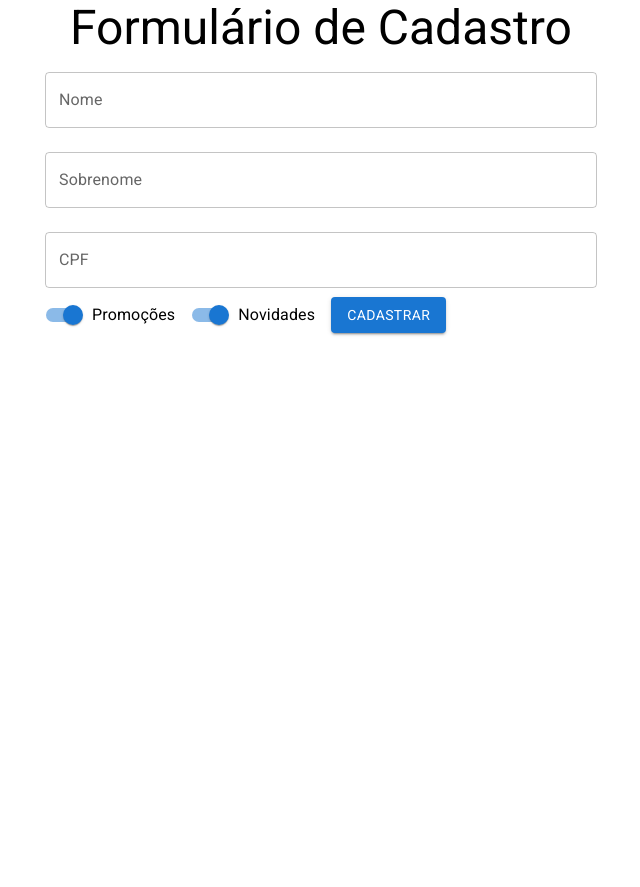
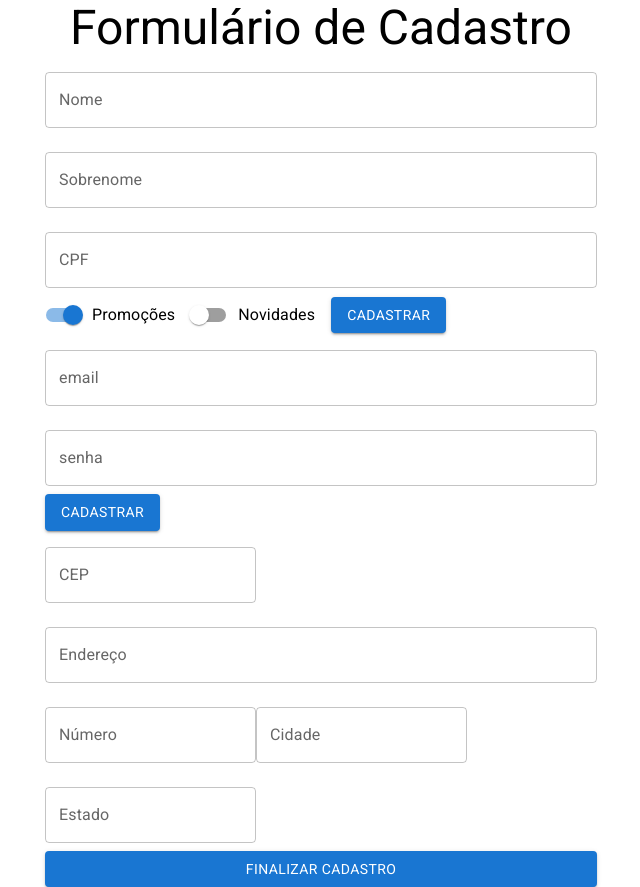
Before and after one commit to thiagofeldner/formulario-cadastro, a React (Create React App) app: page / in a window 1280 px wide. Shown: the whole page, without its empty margins (319-959 px from the left). Before the commit the page ends 800 px from the top, so only its background shows below. Built offline with nearby package versions, Linux system fonts and the light colour scheme.

Commit message:
Criação de componentes

```diff
--- /dev/null
+++ b/src/components/FormularioCadastro/DadosEntrega.jsx
@@ -0,0 +1,56 @@
+import React from "react";
+
+import { Button, TextField } from "@mui/material";
+
+function DadosEntrega() {
+  return (
+    <form>
+      <TextField
+        id="cep"
+        label="CEP"
+        type="number"
+        variant="outlined"
+        margin="normal"
+      />
+
+      <TextField
+        id="endereco"
+        label="Endereço"
+        type="text"
+        variant="outlined"
+        margin="normal"
+        fullWidth
+      />
+
+      <TextField
+        id="numero"
+        label="Número"
+        type="number"
+        variant="outlined"
+        margin="normal"
+      />
+
+      <TextField
+        id="cidade"
+        label="Cidade"
+        type="text"
+        variant="outlined"
+        margin="normal"
+      />
+
+      <TextField
+        id="estado"
+        label="Estado"
+        type="text"
+        variant="outlined"
+        margin="normal"
+      />
+
+      <Button type="submit" variant="contained" fullWidth>
+        Finalizar cadastro
+      </Button>
+    </form>
+  );
+}
+
+export default DadosEntrega;
--- /dev/null
+++ b/src/components/FormularioCadastro/DadosPessoais.jsx
@@ -0,0 +1,84 @@
+import React, { useState } from "react";
+import { TextField, Button, Switch, FormControlLabel } from "@mui/material";
+
+function DadosPessoais({ aoEnviar, validarCpf }) {
+
+  const [nome, setNome] = useState("");
+  const [sobrenomne, setSobrenome] = useState("");
+  const [cpf, setCpf] = useState("");
+  const [promocoes, setPromocoes] = useState(true);
+  const [novidades, setNovidades] = useState(false);
+  const [erros, setErros] = useState({cpf:{valido:true, texto:""}});
+
+  return (
+    <form
+      onSubmit={(event) => {
+        event.preventDefault();
+        aoEnviar({nome, sobrenomne, cpf, novidades, promocoes});
+      }}
+    >
+      <TextField
+        value={nome}
+        id="nome"
+        label="Nome"
+        variant="outlined"
+        margin="normal"
+        onChange={(event) => setNome(event.target.value)}
+        fullWidth
+      />
+
+      <TextField
+        value={sobrenomne}
+        id="sobrenome"
+        label="Sobrenome"
+        variant="outlined"
+        margin="normal"
+        fullWidth
+        onChange={(event) => setSobrenome(event.target.value)}
+      />
+
+      <TextField
+        id="cpf"
+        label="CPF"
+        variant="outlined"
+        margin="normal"
+        onChange={(event) => setCpf(event.target.value)}
+        fullWidth
+        onBlur = {(event) => {
+          const ehValido = validarCpf(cpf);
+          setErros({cpf:ehValido})
+        }}
+        error={!erros.cpf.valido}
+        helperText= {erros.cpf.texto}
+      />
+
+      <FormControlLabel
+        label="Promoções"
+        control={
+          <Switch
+            checked={promocoes}
+            name="Promoções"
+            onChange={(event) => setPromocoes(event.target.checked)}
+          />
+        }
+      />
+
+      <FormControlLabel
+        label="Novidades"
+        control={
+          <Switch
+            checked={novidades}
+            name="Novidades"
+            onChange={(event) => setNovidades(event.target.checked)}
+          />
+        }
+      />
+
+      <Button type="submit" variant="contained">
+        Cadastrar
+      </Button>
+    </form>
+  );
+}
+
+export default DadosPessoais;
--- /dev/null
+++ b/src/components/FormularioCadastro/DadosUsuario.jsx
@@ -0,0 +1,30 @@
+import { Button, TextField } from "@mui/material";
+import React from "react";
+
+function DadosUsuario() {
+  return (
+    <form>
+      <TextField
+        id="email"
+        label="email"
+        type="email"
+        variant="outlined"
+        margin="normal"
+        fullWidth
+      />
+      <TextField
+        id="senha"
+        label="senha"
+        type="password"
+        variant="outlined"
+        margin="normal"
+        fullWidth
+      />
+      <Button type="submit" variant="contained">
+        Cadastrar
+      </Button>
+    </form>
+  );
+}
+
+export default DadosUsuario;
--- a/src/components/FormularioCadastro/FormularioCadstro.jsx
+++ b/src/components/FormularioCadastro/FormularioCadstro.jsx
@@ -1,83 +1,16 @@
-import React, { useState } from "react";
-import { TextField, Button, Switch, FormControlLabel } from "@mui/material";
+import React from "react";
+import DadosPessoais from "./DadosPessoais";
+import DadosUsuario from "./DadosUsuario";
+import DadosEntrega from "./DadosEntrega";
 
 function FormularioCadastro({ aoEnviar, validarCpf }) {
 
-  const [nome, setNome] = useState("");
-  const [sobrenomne, setSobrenome] = useState("");
-  const [cpf, setCpf] = useState("");
-  const [promocoes, setPromocoes] = useState(true);
-  const [novidades, setNovidades] = useState(true);
-  const [erros, setErros] = useState({cpf:{valido:true, texto:""}});
-
   return (
-    <form
-      onSubmit={(event) => {
-        event.preventDefault();
-        aoEnviar({nome, sobrenomne, cpf, novidades, promocoes});
-      }}
-    >
-      <TextField
-        value={nome}
-        id="nome"
-        label="Nome"
-        variant="outlined"
-        margin="normal"
-        onChange={(event) => setNome(event.target.value)}
-        fullWidth
-      />
-
-      <TextField
-        value={sobrenomne}
-        id="sobrenome"
-        label="Sobrenome"
-        variant="outlined"
-        margin="normal"
-        fullWidth
-        onChange={(event) => setSobrenome(event.target.value)}
-      />
-
-      <TextField
-        id="cpf"
-        label="CPF"
-        variant="outlined"
-        margin="normal"
-        onChange={(event) => setCpf(event.target.value)}
-        fullWidth
-        onBlur = {(event) => {
-          const ehValido = validarCpf(cpf);
-          setErros({cpf:ehValido})
-        }}
-        error={!erros.cpf.valido}
-        helperText= {erros.cpf.texto}
-      />
-
-      <FormControlLabel
-        label="Promoções"
-        control={
-          <Switch
-            checked={promocoes}
-            name="Promoções"
-            onChange={(event) => setPromocoes(event.target.checked)}
-          />
-        }
-      />
-
-      <FormControlLabel
-        label="Novidades"
-        control={
-          <Switch
-            checked={novidades}
-            name="Novidades"
-            onChange={(event) => setNovidades(event.target.checked)}
-          />
-        }
-      />
-
-      <Button type="submit" variant="contained">
-        Cadastrar
-      </Button>
-    </form>
+    <>
+      <DadosPessoais aoEnviar={aoEnviar} validarCpf={validarCpf}/>
+      <DadosUsuario />
+      <DadosEntrega />
+    </>
   );
 }
 
```
